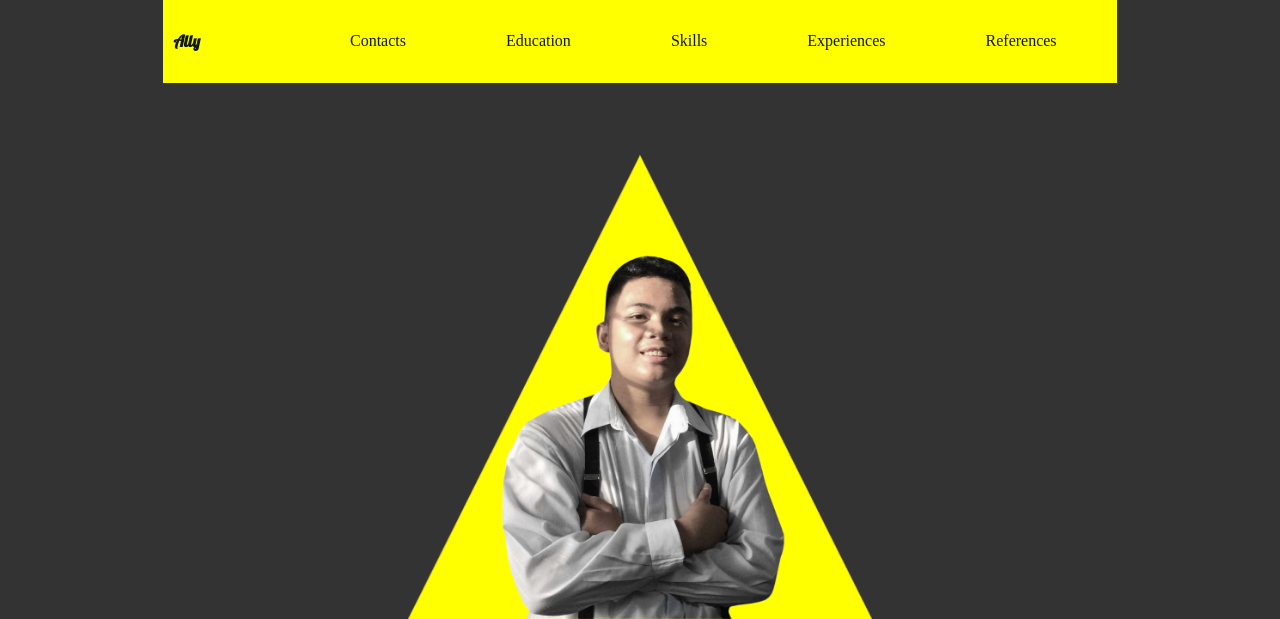
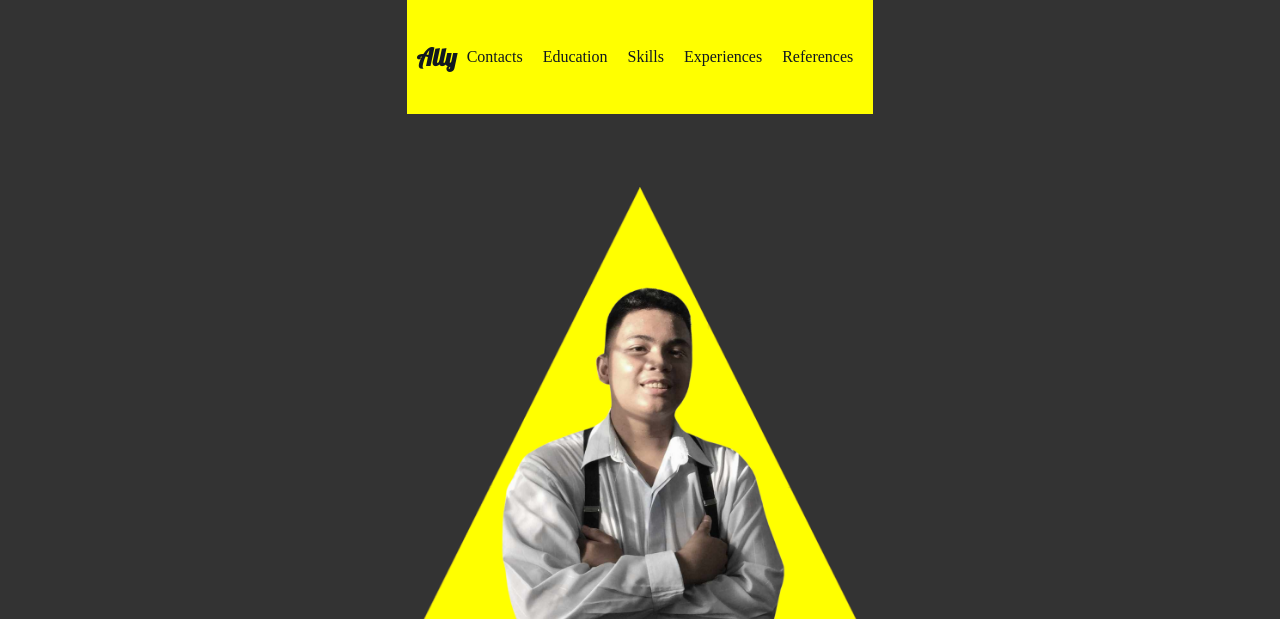
Before and after one commit to AllyFederiooo/TrendExams, a plain HTML site: page index.html in a window 1280 px wide. Shown: the top 619 px of the page. Drawn offline with Linux system fonts and the light colour scheme.

Commit message:
index.html

```diff
--- a/index.html
+++ b/index.html
@@ -14,25 +14,22 @@
             /*Navigation Bar*/
             .nav {
                 display: flex;
-                justify-content: center;
-                align-items: center;
+                justify-content: space-between; /* Aligns items to the left and right edges of the container */
+                align-items: center; /* Centers items vertically */
                 background-color: #ffff00;
-                padding: 10px;
+                padding: 10px; /* Adjust padding as needed */
             }
 
-            .icon {
+           .icon {
                 font-family: 'Lobster', cursive;
-                margin-right: 100px;
-                margin-left: 10px
-                font-size: 64px;
-                color: #101820
+                font-size: 24px;
+                color: #101820;
             }
 
             .nav-items {
                 text-decoration: none;
                 color: #101820;
-                display: inline;
-                padding: 0px 50px 0px 50px;
+                margin: 0 10px; /* Adjust margin between items as needed */
             }
 
             /*Hero Section*/
```
